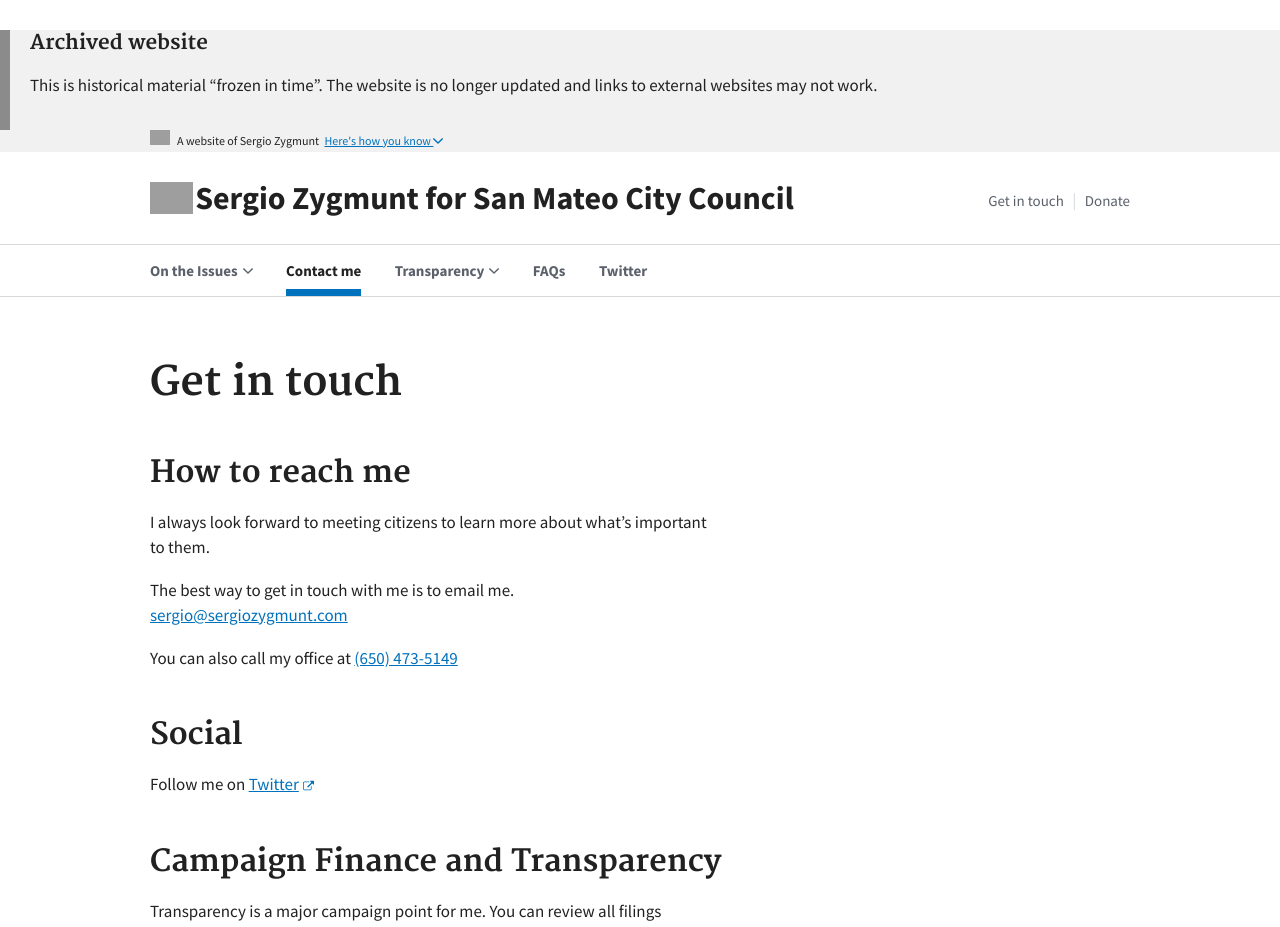
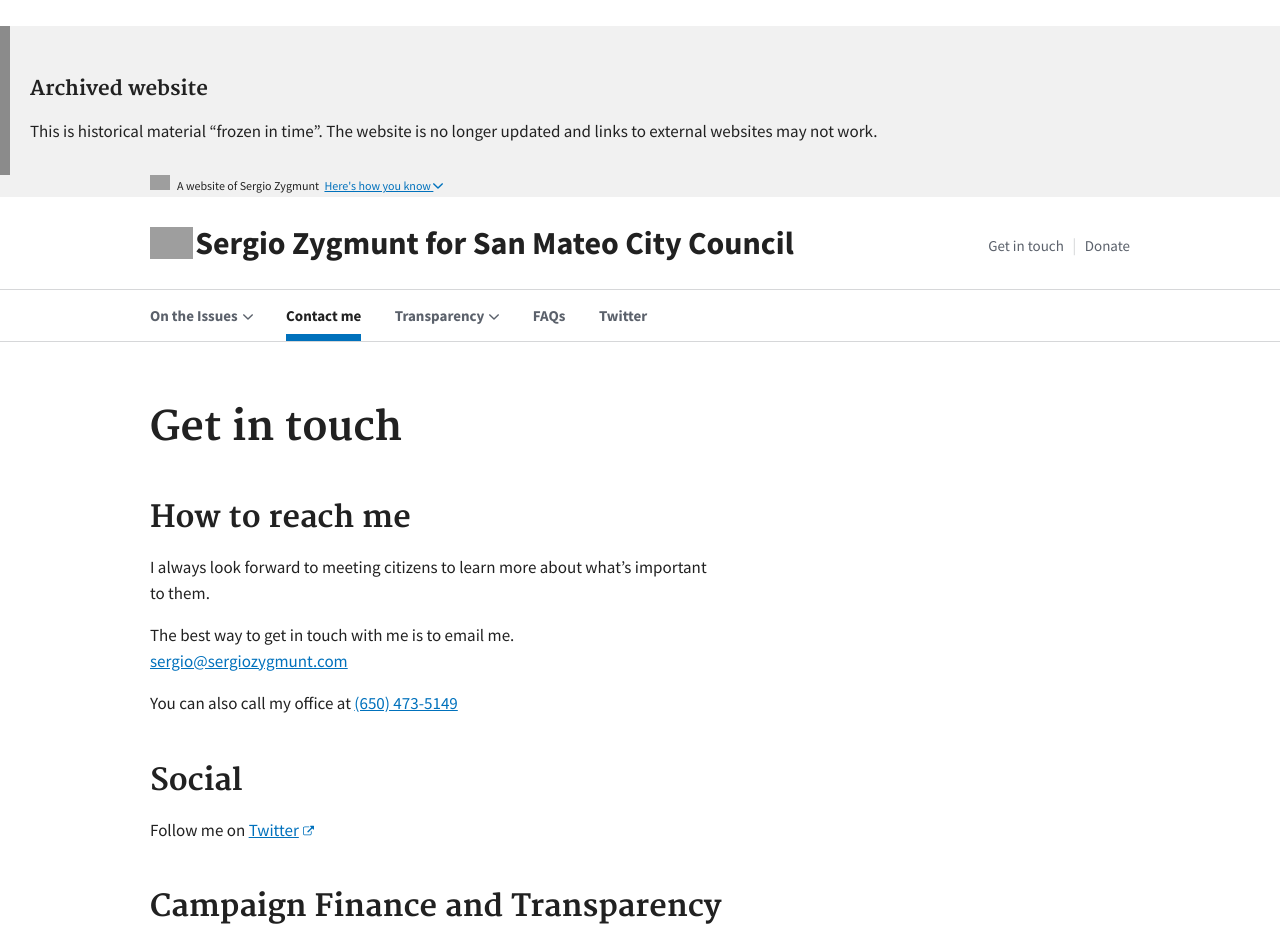
Before and after one commit to sergiozygmunt/sergio-for-city-council, a Jekyll site: the page built from demo/contact.md, in a window 1280 px wide. Shown: the top 927 px of the page. Built offline with Jekyll 4.4.1, drawn with Linux system fonts in a browser that asks for light colours; grey boxes are pictures that could not be loaded.

Commit message:
Update banner.html

```diff
--- a/_includes/components/banner.html
+++ b/_includes/components/banner.html
@@ -1,5 +1,5 @@
-<section class="usa-site-alert usa-site-alert--info" aria-label="Site alert,">
-  <div class="usa-alert" style="padding-top:0px;">
+<section class="usa-site-alert usa-site-alert--info" aria-label="Site alert,"  style="padding-top:0px;">
+  <div class="usa-alert">
     <div class="usa-alert__body">
       <h3 class="usa-alert__heading">Archived website</h3>
       <p class="usa-alert__text">
```
